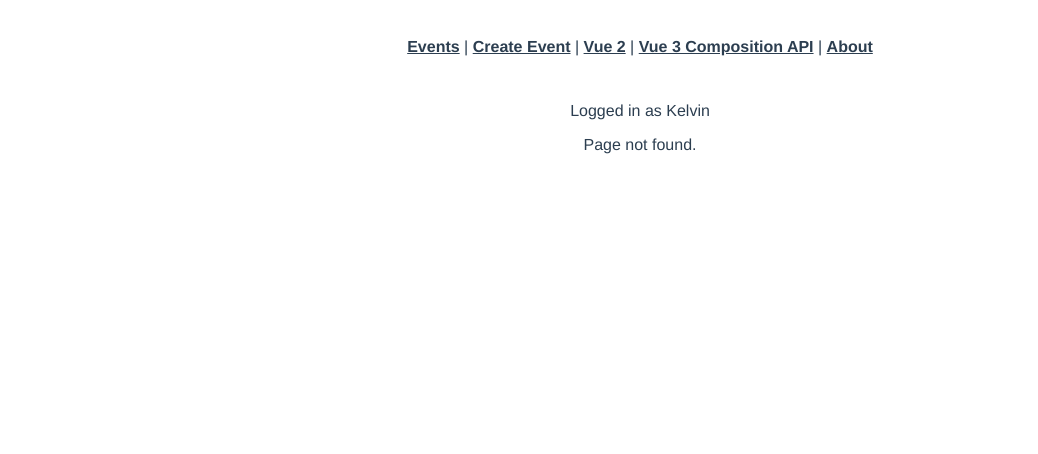
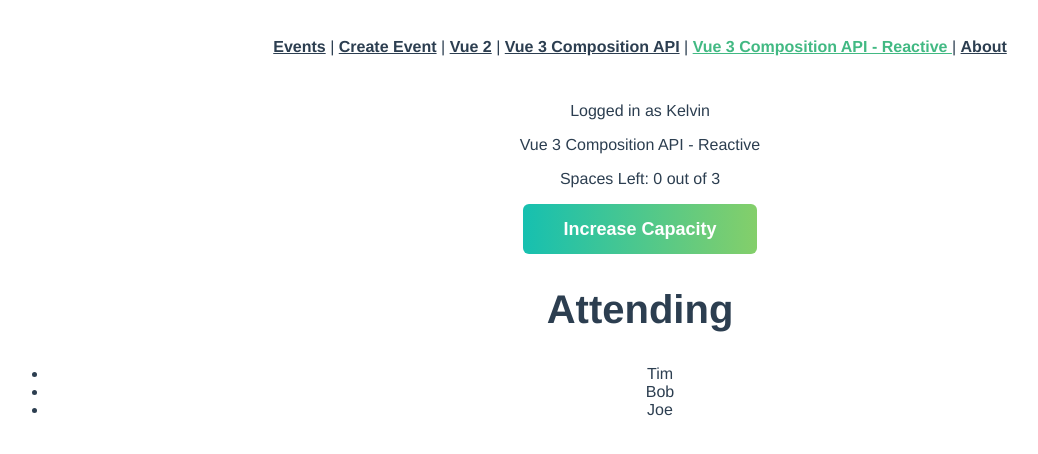
Before and after one commit to kelvinmatheus/real-world-vue, a Vue app: page /vue3-composition-reactive in a window 1280 px wide. Before the commit this address had no page. Shown: the top 454 px of the page, without its empty margins (0-1038 px from the left). Built offline with nearby package versions, Linux system fonts and the light colour scheme.

Commit message:
The Reactive Syntax

```diff
--- a/src/App.vue
+++ b/src/App.vue
@@ -23,6 +23,9 @@ export default {
       <router-link :to="{ name: 'EventCreateView' }">Create Event</router-link> |
       <router-link :to="{ name: 'Vue2View' }">Vue 2</router-link> |
       <router-link :to="{ name: 'Vue3CompositionView' }">Vue 3 Composition API</router-link> |
+      <router-link :to="{ name: 'Vue3CompositionReactiveView' }">
+        Vue 3 Composition API - Reactive
+      </router-link> |
       <router-link :to="{ name: 'AboutView' }">About</router-link>
     </div>
     <p>Logged in as {{ userStore.firstName }}</p>
--- a/src/router/index.js
+++ b/src/router/index.js
@@ -4,6 +4,7 @@ import EventDetailsView from '../views/EventDetailsView.vue';
 import EventCreateView from '../views/EventCreateView.vue';
 import Vue2View from '../views/Vue2View.vue';
 import Vue3CompositionView from '../views/Vue3CompositionView.vue';
+import Vue3CompositionReactiveView from '../views/Vue3CompositionReactiveView.vue';
 import AboutView from '../views/AboutView.vue';
 import ErrorDisplayView from '../views/ErrorDisplayView.vue';
 import NotFoundView from '../views/NotFoundView.vue';
@@ -36,6 +37,11 @@ const routes = [
     component: Vue3CompositionView,
   },
   {
+    path: '/vue3-composition-reactive',
+    name: 'Vue3CompositionReactiveView',
+    component: Vue3CompositionReactiveView,
+  },
+  {
     path: '/about',
     name: 'AboutView',
     component: AboutView,
--- a/src/views/Vue2View.vue
+++ b/src/views/Vue2View.vue
@@ -23,6 +23,7 @@ export default {
 
 <template>
   <div>
+    <p>Vue 2</p>
     <p>Spaces Left: {{ spacesLeft }} out of {{ capacity }}</p>
   </div>
   <button @click="increaseCapacity">Increase Capacity</button>
--- /dev/null
+++ b/src/views/Vue3CompositionReactiveView.vue
@@ -0,0 +1,40 @@
+<script>
+import { reactive, computed, toRefs } from 'vue';
+
+export default {
+  setup() {
+    const event = reactive({
+      capacity: 3,
+      attending: ['Tim', 'Bob', 'Joe'],
+      spacesLeft: computed(() => event.capacity - event.attending.length),
+    });
+
+    function increaseCapacity() {
+      event.capacity += 1;
+    }
+
+    // toRefs This method converts a reactive object to a plain object,
+    // where each property is a Reactive Reference pointing to the property on the original object.
+    return {
+      ...toRefs(event),
+      increaseCapacity,
+
+    };
+  },
+};
+</script>
+
+<template>
+  <div>
+    <p>Vue 3 Composition API - Reactive</p>
+    <p>Spaces Left: {{ spacesLeft }} out of {{ capacity }}</p>
+  </div>
+  <button @click="increaseCapacity">Increase Capacity</button>
+
+  <h2>Attending</h2>
+  <ul>
+    <li v-for="(name, index) in attending" :key="index">
+      {{ name }}
+    </li>
+  </ul>
+</template>
```
